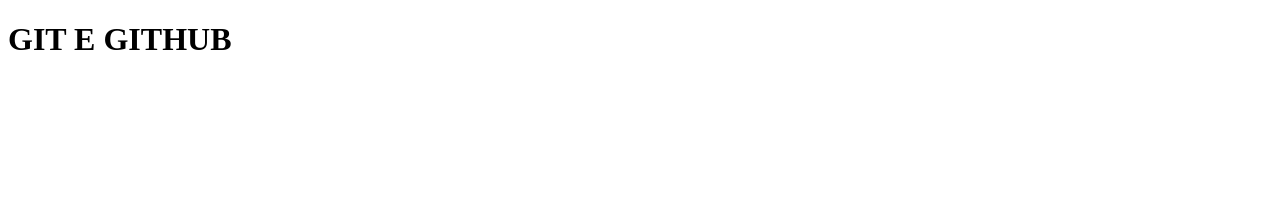
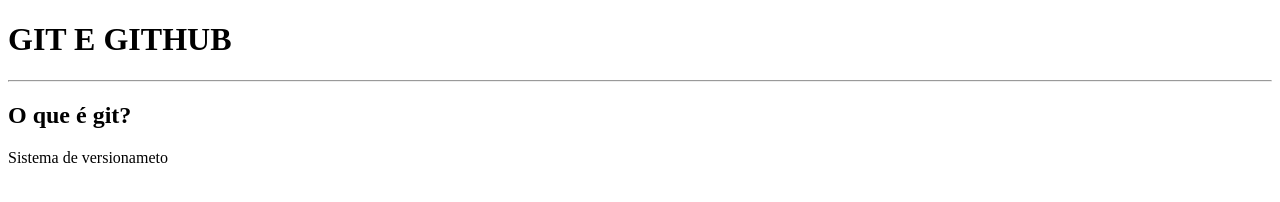
Before and after one commit to vitoraraujo10/exemplo, a plain HTML site: page index.html in a window 1280 px wide. Drawn offline with Linux system fonts and the light colour scheme.

Commit message:
Adição de descrição

```diff
--- a/index.html
+++ b/index.html
@@ -9,5 +9,12 @@
 <h1>GIT E GITHUB</h1>
 
 
+<hr>
+
+
+<h2>O que é git?</h2>
+
+<p>Sistema de versionameto</p>
+
 </body>
 </html>
```
